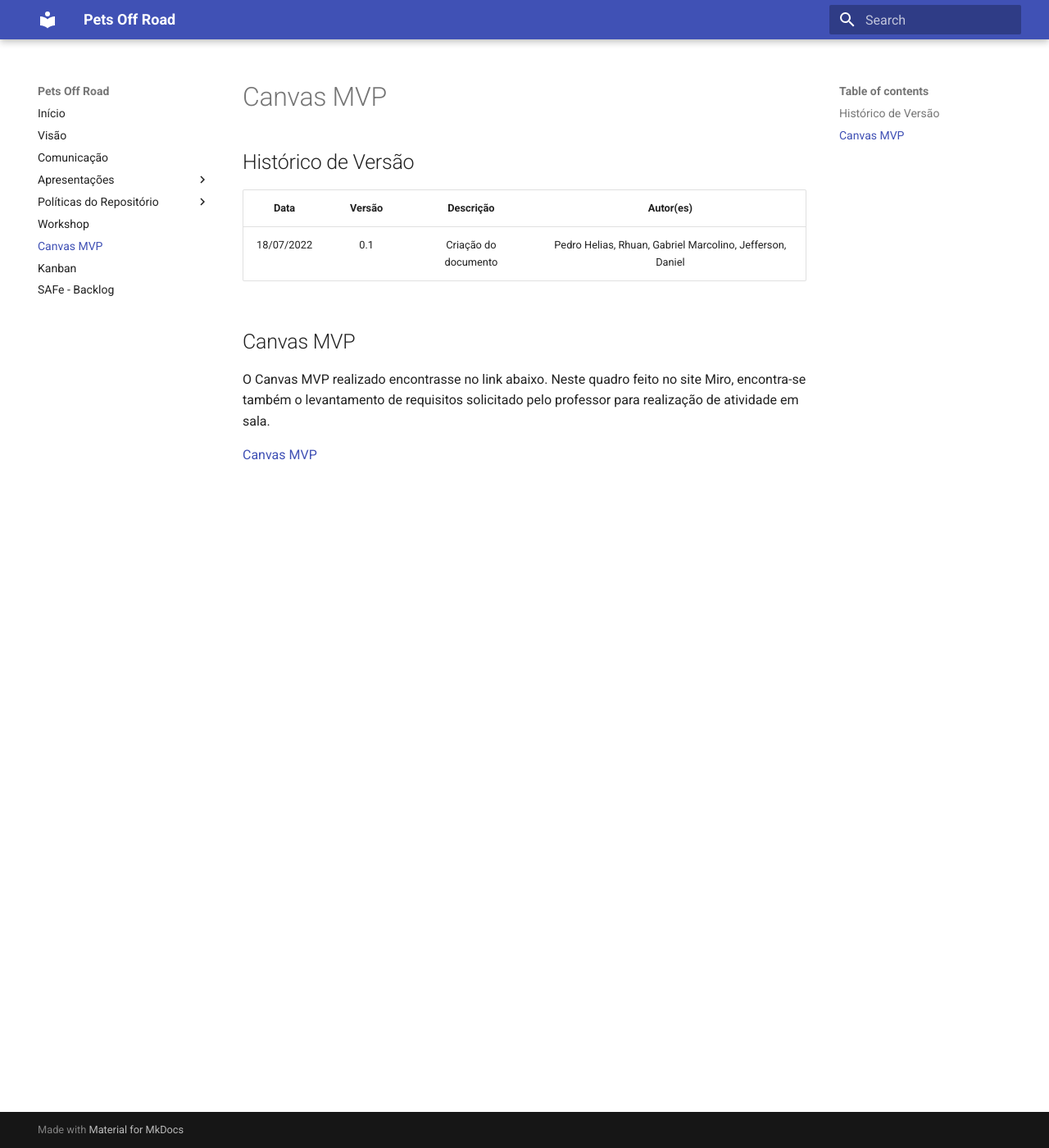
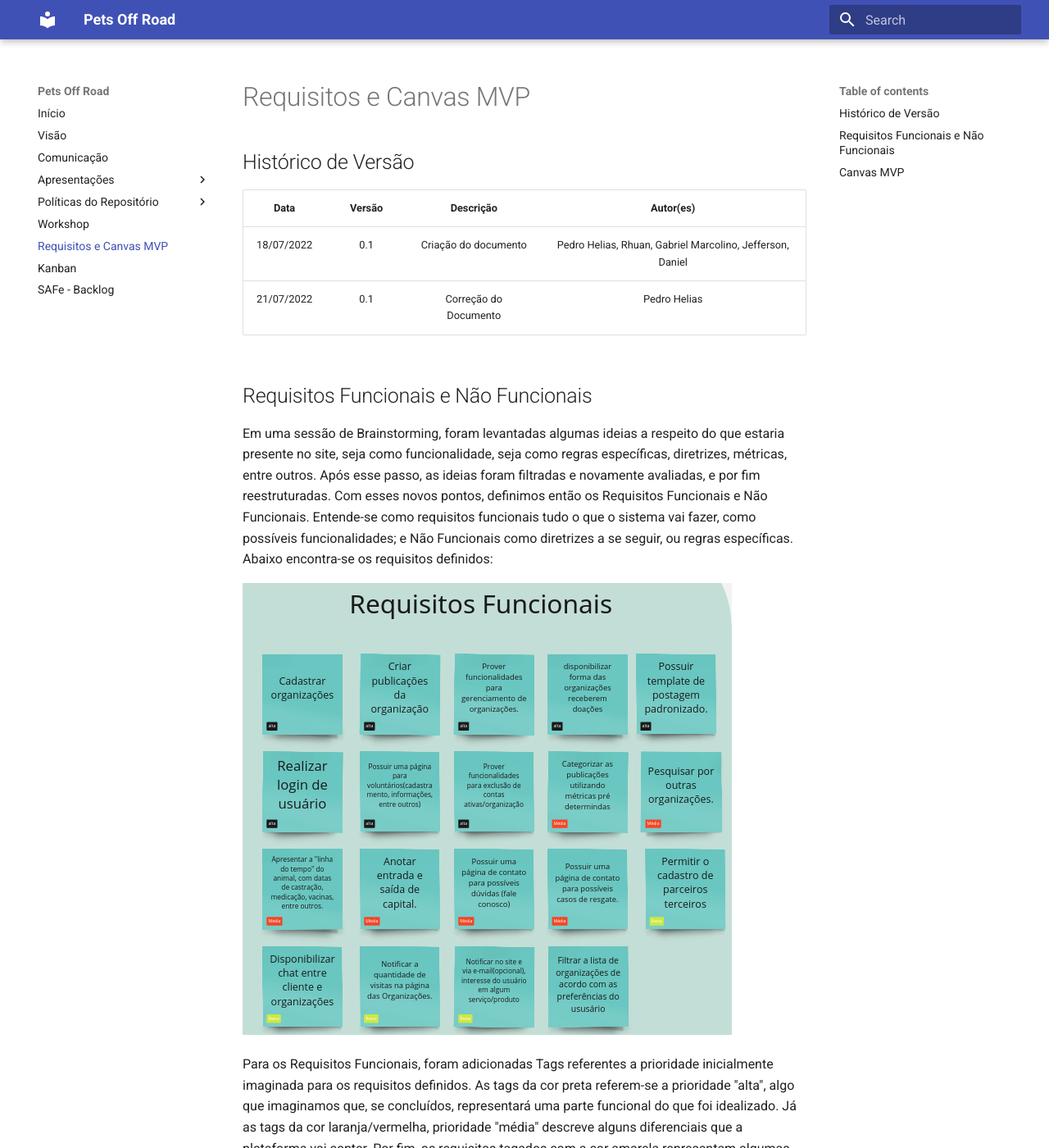
Before and after one commit to mdsreq-fga-unb/2022.1-pets-off-road, an MkDocs documentation site: the page built from docs/canvas.md, in a window 1280 px wide and 1400 px high. Shown: the whole window at 82% size. Built offline with MkDocs 1.6.1 and Material for MkDocs 9.7.7, drawn with Linux system fonts in a browser that asks for light colours; some of the changed text lies outside the part shown.

Commit message:
correções

```diff
--- a/docs/canvas.md
+++ b/docs/canvas.md
@@ -1,4 +1,4 @@
-# Canvas MVP
+# Requisitos e Canvas MVP
 
 ## Histórico de Versão
 
@@ -6,10 +6,39 @@
 |    Data    | Versão |      Descrição       |  Autor(es)   |
 | :--------: | :----: | :------------------: | :----------: |
 | 18/07/2022 |  0.1   | Criação do documento | Pedro Helias, Rhuan, Gabriel Marcolino, Jefferson, Daniel |
+| 21/07/2022 |  0.1   | Correção do Documento | Pedro Helias |
+
+## Requisitos Funcionais e Não Funcionais
+
+Em uma sessão de Brainstorming, foram levantadas algumas ideias a respeito do que estaria presente no site, seja como funcionalidade, seja como regras específicas, diretrizes, métricas, entre outros. Após esse passo, as ideias foram filtradas e novamente avaliadas, e por fim reestruturadas. Com esses novos pontos, definimos então os Requisitos Funcionais e Não Funcionais. Entende-se como requisitos funcionais tudo o que o sistema vai fazer, como possíveis funcionalidades; e Não Funcionais como diretrizes a se seguir, ou regras específicas. Abaixo encontra-se os requisitos definidos:
+
+![Requisitos Funcionais](imagens/requisitos_funcionais.png)
+
+
+Para os Requisitos Funcionais, foram adicionadas Tags referentes a prioridade inicialmente imaginada para os requisitos definidos. As tags da cor preta referem-se a prioridade "alta", algo que imaginamos que, se concluídos, representará uma parte funcional do que foi idealizado. Já as tags da cor laranja/vermelha, prioridade "média" descreve alguns diferenciais que a plataforma vai conter. Por fim, os requisitos tagados com a cor amarela representam algumas ideias que foram validadas mas devido a um semestre com período reduzido, foram ideias identificadas como prioridade baixa.
+
+
+![Requisitos Não Funcionais](imagens/requisitos_nao_funcionais.png)
+
+
+Para os Requisitos Não Funcionais, foram adicionadas Tags representando o tipo de Requisito Não Funcional. No nosso projeto, constam requisitos do tipo Organizacional, de Usabilidade, de suportabilidade, alguns relacionados a desempenho e outros a segurança. Fora algumas métricas para implementação.
+
+
+Recomenda-se que para uma melhor visualização, acesse o
+<a href="https://miro.com/app/board/uXjVOms21R0=/?share_link_id=395701300927">link</a>
 
 
 ## Canvas MVP
 
 O Canvas MVP realizado encontrasse no link abaixo. Neste quadro feito no site Miro, encontra-se também o levantamento de requisitos solicitado pelo professor para realização de atividade em sala.
+Novamente, recomenda-se que para uma maior visualização, acesse o link abaixo.
+
+![Canvas MVP](imagens/canvas_mvp.png)
+
+![MVP](imagens/mvp.png)
+
+
+
+
 
 <a href="https://miro.com/app/board/uXjVOms21R0=/?share_link_id=395701300927">Canvas MVP</a>
--- a/mkdocs.yml
+++ b/mkdocs.yml
@@ -10,7 +10,7 @@ nav:
 - Políticas do Repositório:
     - Como contribuir: contributing.md
 - Workshop: workshop.md
-- Canvas MVP: canvas.md
+- Requisitos e Canvas MVP: canvas.md
 - Kanban: kanban.md
 - SAFe - Backlog: backlog.md
 
```
Also changed, not shown: docs/backlog.md (+12 -3 lines), docs/imagens/canvas_mvp.png (added), docs/imagens/epicos.png (added), docs/imagens/historias.png (added), docs/imagens/mvp.png (added), docs/imagens/requisitos_funcionais.png (added), docs/imagens/requisitos_nao_funcionais.png (added).
